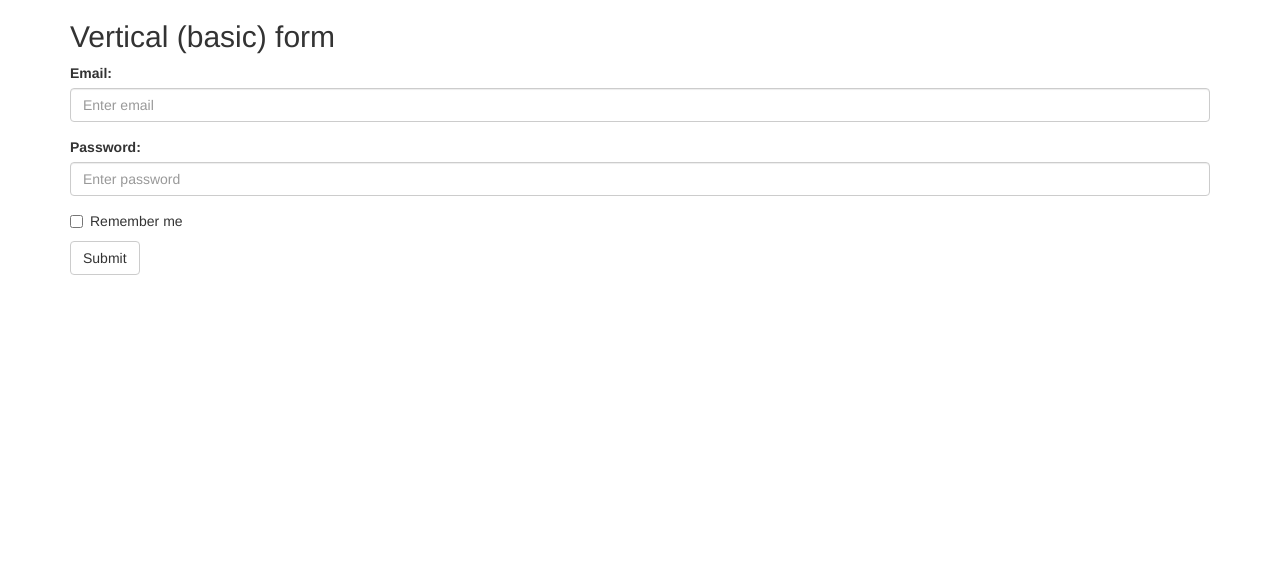
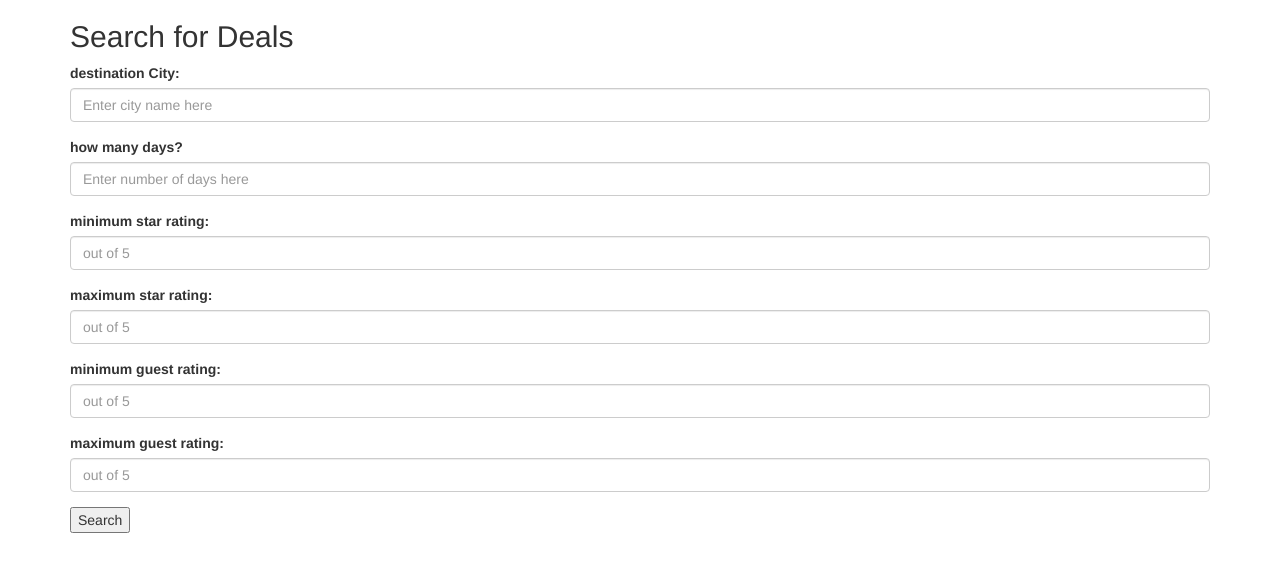
Before and after one commit to Ahmad-Alawad/expedia-assignment-app, a Flask app: page / in a window 1280 px wide. Shown: the top 572 px of the page. Run offline with Flask 2, Linux system fonts and the light colour scheme; parts of the project's set-up code (start-up, migrations or seed data) failed here and were passed over; some libraries are stand-ins or nearby versions.

Commit message:
added search feilds

```diff
--- a/templates/homepage.html
+++ b/templates/homepage.html
@@ -16,29 +16,47 @@
     {% for flash in get_flashed_messages() %}
       <div class="alert alert-danger" style="width:90%; margin:0 auto;">{{ flash }}</div>
     {% endfor %}
+
     <div class="container">
-	  <h2>Vertical (basic) form</h2>
-	  <form action="/action_page.php">
+	  <h2>Search for Deals</h2>
+	  <form action="/search">
+
 	    <div class="form-group">
-	      <label for="email">Email:</label>
-	      <input type="email" class="form-control" id="email" placeholder="Enter email" name="email">
+	      <label for="destCity">destination City:</label>
+	      <input type="text" class="form-control" id="destCity" placeholder="Enter city name here" name="destCity">
 	    </div>
+
 	    <div class="form-group">
-	      <label for="pwd">Password:</label>
-	      <input type="password" class="form-control" id="pwd" placeholder="Enter password" name="pwd">
+	      <label for="length">how many days?</label>
+	      <input type="text" class="form-control" id="length" placeholder="Enter number of days here" name="length">
 	    </div>
-	    <div class="checkbox">
-	      <label><input type="checkbox" name="remember"> Remember me</label>
+
+	    <div class="form-group">
+	      <label for="minStarRate">minimum star rating:</label>
+	      <input type="text" class="form-control" id="maxStarRate" placeholder="out of 5" name="minStarRate">
 	    </div>
-	    <button type="submit" class="btn btn-default">Submit</button>
+
+	    <div class="form-group">
+	      <label for="maxStarRate">maximum star rating:</label>
+	      <input type="text" class="form-control" id="minStarRate" placeholder="out of 5" name="maxStarRate">
+	    </div>
+
+	    <div class="form-group">
+	      <label for="minGuestRate">minimum guest rating:</label>
+	      <input type="text" class="form-control" id="minGuestRate" placeholder="out of 5" name="minGuestRate">
+	    </div>
+
+	    <div class="form-group">
+	      <label for="maxGuestRate">maximum guest rating:</label>
+	      <input type="text" class="form-control" id="maxGuestRate" placeholder="out of 5" name="maxGuestRate">
+	    </div>
+
+	   	<input type="submit" value="Search" name="Search"/>
 	  </form>
 	</div>
 
 </div>
 
-</div>
-
-
 
 </body>
 </html>
```
